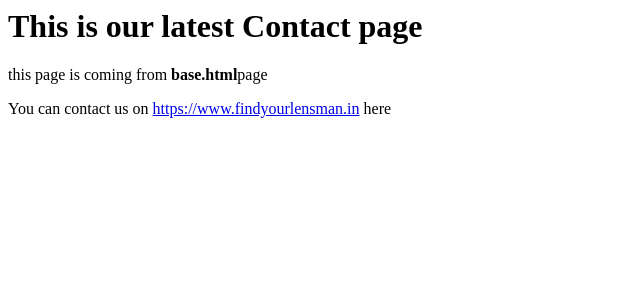
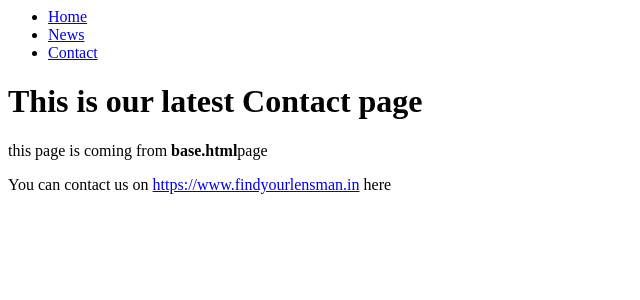
Before and after one commit to sumityadav22/Django-Practice, a Django app: page /contact/ in a window 1280 px wide. Shown: the top 300 px of the page, without its empty margins (0-640 px from the left). Run offline with Django 3.2, Linux system fonts and the light colour scheme.

Commit message:
EDIT - Working of include in Django

```diff
--- a/learnDjango/templates/base.html
+++ b/learnDjango/templates/base.html
@@ -1,6 +1,11 @@
 <html>
     <head>
         <title>{% block title %} {% endblock %}</title>
+        <!-- include in django -> what is does is ,
+        it hepls to render a page on other pages.
+        Like here we are rendering the navbarForAll.html page in our\
+        'Home', 'News', 'Contact' pages -->
+        {% include 'navbarForAll.html' %}
     </head>
     <body>
         <!-- We created a block code here -->
--- /dev/null
+++ b/learnDjango/templates/navbarForAll.html
@@ -0,0 +1,7 @@
+<nav>
+    <ul>
+        <li><a href="#">Home</a></li>
+        <li><a href="#">News</a></li>
+        <li><a href="#">Contact</a></li>
+    </ul>
+</nav>
```
